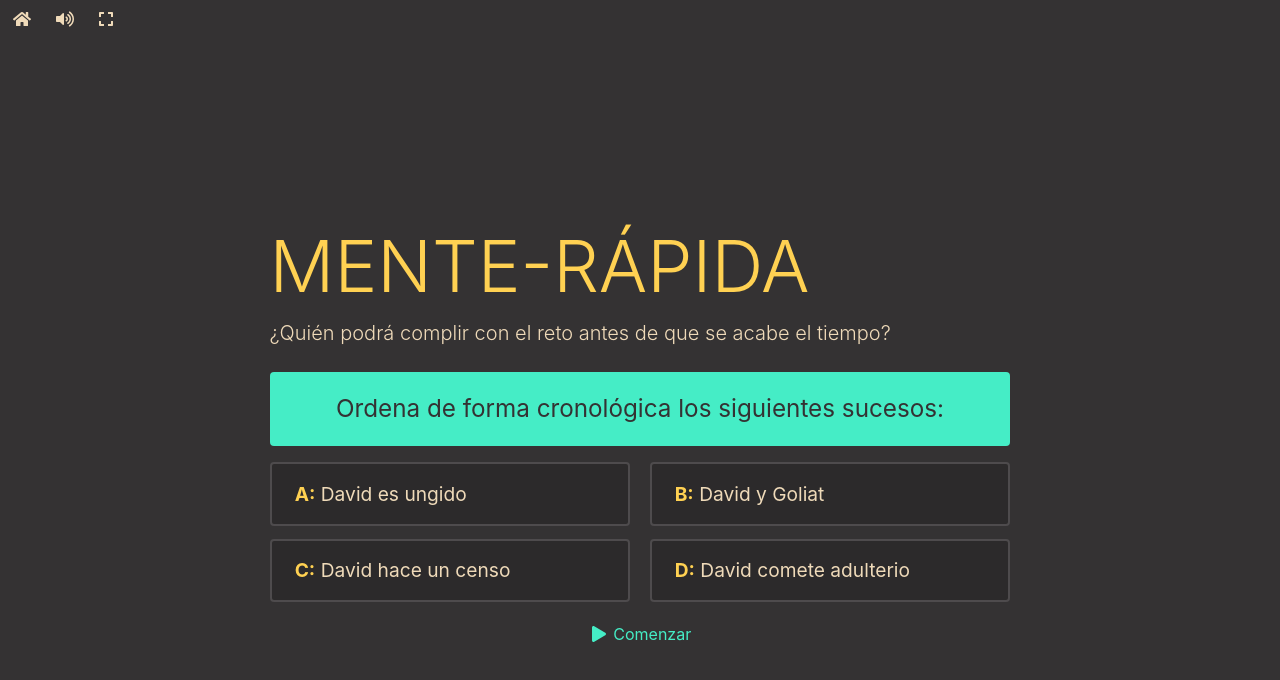
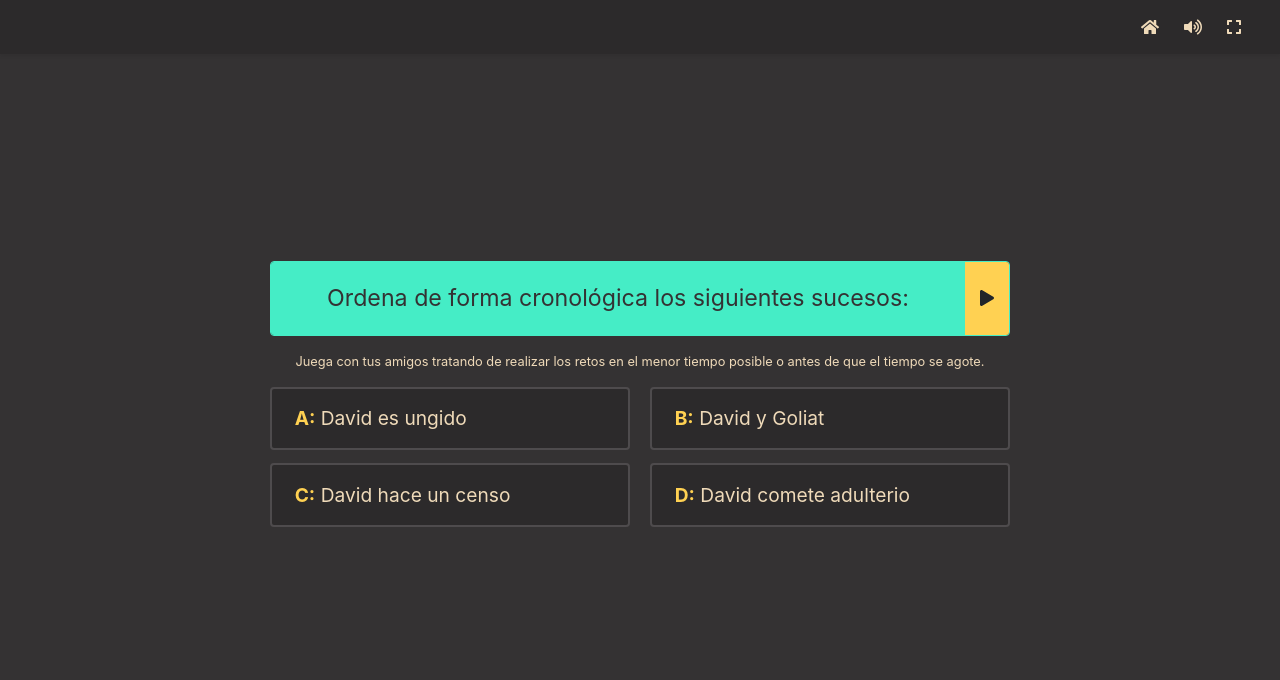
Before and after one commit to xtiam57/biblionaire, an Angular app: page /mente-rapida in a window 1280 px wide. Shown: the top 680 px of the page. Built offline with nearby package versions, Linux system fonts and the light colour scheme.

Commit message:
Style changes

```diff
--- a/src/app/app.component.html
+++ b/src/app/app.component.html
@@ -1,3 +1,5 @@
+<nav class="navbar fixed-top navbar-dark bg-dark shadow-sm">
+  <div class="container-fluid justify-content-end">
     <div class="btn-group">
       <button routerLink="/" class="btn btn-link text-light" title="Ir al menú principal">
         <fa-icon [icon]="faHome"></fa-icon>
@@ -11,5 +13,7 @@
         <fa-icon [icon]="!isFullScreen ? faExpand : faCompress"></fa-icon>
       </button>
     </div>
+  </div>
+  </nav>
 
 <router-outlet></router-outlet>
--- a/src/app/app.component.scss
+++ b/src/app/app.component.scss
@@ -1,8 +1,3 @@
-.btn-group {
-  position: sticky;
-  top: 0;
-
-  .btn {
-    box-shadow: none;
-  }
+.btn {
+  box-shadow: none;
 }
--- a/src/app/app.component.ts
+++ b/src/app/app.component.ts
@@ -24,7 +24,9 @@ export class AppComponent {
   faVolumeUp = faVolumeUp;
   faVolumeMute = faVolumeMute;
 
-  constructor(private audioService: AudioService) {  }
+  constructor(private audioService: AudioService) {
+    this.audioService.mute();
+  }
 
   toggleVolume(): void {
     this.isMuted ? this.audioService.unmute() : this.audioService.mute();
--- a/src/app/app.module.ts
+++ b/src/app/app.module.ts
@@ -9,6 +9,8 @@ import { MenuComponent } from './pages/menu/menu.component';
 import { GameComponent } from './pages/game/game.component';
 import { QuickMindComponent } from './pages/quick-mind/quick-mind.component';
 import { FontAwesomeModule } from '@fortawesome/angular-fontawesome';
+import { LogoComponent } from './components/logo/logo.component';
+import { WidthDirective } from './directives/width.directive';
 
 @NgModule({
   declarations: [
@@ -16,6 +18,8 @@ import { FontAwesomeModule } from '@fortawesome/angular-fontawesome';
     MenuComponent,
     GameComponent,
     QuickMindComponent,
+    LogoComponent,
+    WidthDirective,
   ],
   imports: [BrowserModule, AppRoutingModule, FormsModule, NgbModule, FontAwesomeModule],
   providers: [],
--- /dev/null
+++ b/src/app/directives/width.directive.ts
@@ -0,0 +1,14 @@
+import { Directive, ElementRef, Input } from '@angular/core';
+
+@Directive({
+  // tslint:disable-next-line: directive-selector
+  selector: '[width]',
+})
+export class WidthDirective {
+  @Input()
+  set width(width: string) {
+    this.elem.nativeElement.style.width = width;
+  }
+
+  constructor(private elem: ElementRef) {}
+}
--- a/src/app/pages/game/game.component.html
+++ b/src/app/pages/game/game.component.html
@@ -1,5 +1,5 @@
 <div class="container">
-  <div class="row vh-100 align-items-center">
+  <div class="row h-100 align-items-start align-items-sm-center">
     <div class="col-12 col-lg-8 offset-lg-2">
       <div class="mb-4">
         <h1 class="display-1">
@@ -13,7 +13,7 @@
             ¡Correcto!
           </span>
           <span class="text-danger" *ngIf="gameService.isIncorrectAnswer()">
-            Game Over
+            Has Perdido...
           </span>
         </h1>
         <p class="lead">
@@ -26,7 +26,7 @@
           </span>
           <span *ngIf="!gameService.isAnswerRevealed && !gameService.hasQuit">/</span>
           <span *ngIf="!gameService.isAnswerRevealed && !gameService.hasQuit" class="text-primary">
-            Asegurado en caso de perder: {{ gameService.getCurrentFloorPrice() }}
+            Asegurado: {{ gameService.getCurrentFloorPrice() }}
           </span>
         </p>
       </div>
@@ -55,8 +55,8 @@
             </ngb-progressbar>
           </div>
 
-          <small class="d-block text-primary text-left mb-3" *ngIf="gameService.isFloor()">
-            Si respondes correctamente esta pregunta puedes asegurar la cantidad de puntos ganados hasta ahora.
+          <small class="d-block text-secondary text-left mb-3" *ngIf="gameService.isFloor()">
+            Si respondes correctamente esta pregunta puedes asegurar la cantidad ganada hasta ahora.
           </small>
 
           <div class="row game-options">
@@ -81,7 +81,7 @@
             <button routerLink="/"
                     *ngIf="(gameService.isAnswerRevealed && gameService.isIncorrectAnswer()) || gameService.hasQuit || (gameService.isAnswerRevealed && gameService.isEnd())"
                     class="btn btn-link">
-              <fa-icon [icon]="faHome" [fixedWidth]="true"></fa-icon> Ir al menú principal
+              Ir al menú principal
             </button>
           </div>
         </div>
--- a/src/app/pages/game/game.component.scss
+++ b/src/app/pages/game/game.component.scss
@@ -1,5 +1,10 @@
+.container {
+  padding-top: 70px;
+  height: calc(100vh - 70px);
+}
+
 .display-1 {
-  font-size: calc(2rem + 4vmin);
+  font-size: calc(2rem + 3.5vmin);
 }
 
 .game-board {
@@ -22,7 +27,7 @@
     overflow: hidden;
 
     p {
-      font-size: calc(1.5rem + 0.03vmin);
+      font-size: calc(1.2rem + 0.5vmin);
       padding: 1.2rem;
       color: #343233;
       background-color: var(--primary);
--- a/src/app/pages/menu/menu.component.html
+++ b/src/app/pages/menu/menu.component.html
@@ -1,9 +1,15 @@
 <div class="container">
   <div class="row vh-100 align-items-center">
-    <div class="col-12 text-center">
-      <!-- <img src="assets/images/logo.png" alt=""> -->
-      <h1 class="display-1 text-uppercase text-primary">Biblionaire</h1>
-      <p class="lead mb-5">El juego que pone a prueba todos tus conocimientos bíblicos</p>
+    <div class="col-12 d-flex flex-column text-center">
+      <app-logo></app-logo>
+
+      <div class="display-1 text-uppercase text-primary">
+        Biblionaire
+      </div>
+
+      <p class="lead mb-4">
+        El juego que pone a prueba todos tus conocimientos bíblicos
+      </p>
 
       <div class="col-sm-12 col-md-6 offset-md-3">
         <button routerLink="/jugar" class="btn btn-secondary btn-lg btn-block" *ngIf="basicTotal > 0">
@@ -14,12 +20,10 @@
           <fa-icon [icon]="faClock" [fixedWidth]="true"></fa-icon> Mente-rápida
         </button>
 
-        <p class="text-center mt-3">
-          <small>
-            Creado por Christiam Mena (v1.0.0) <br />
-            <a href="https://github.com/xtiam57/biblionaire" target="_blank">@xtiam57</a>
-          </small>
-        </p>
+        <small class="d-block mt-3">
+          Creado por Christiam Mena (v1.0.0) <br />
+          <a href="https://github.com/xtiam57/biblionaire" target="_blank">@xtiam57</a>
+        </small>
       </div>
     </div>
   </div>
--- a/src/app/pages/menu/menu.component.scss
+++ b/src/app/pages/menu/menu.component.scss
@@ -1,7 +1,4 @@
-.btn {
-  padding: 1rem;
+.display-1 {
+  font-size: calc(2.8rem + 5vmin);
+  text-align: center;
 }
-
-.display-1 {
-  font-size: calc(2.5rem + 5vmin);
-}
--- a/src/app/pages/quick-mind/quick-mind.component.html
+++ b/src/app/pages/quick-mind/quick-mind.component.html
@@ -1,13 +1,22 @@
 <div class="container">
-  <div class="row vh-100 align-items-center">
+  <div class="row h-100 align-items-start align-items-sm-center">
     <div class="col-12 col-lg-8 offset-lg-2">
-      <div class="mb-4" *ngIf="!quickMindService.isAnswerRevealed">
-        <h1 class="display-1 text-uppercase text-secondary">Mente-rápida</h1>
-        <p class="lead">¿Quién podrá complir con el reto antes de que se acabe el tiempo?</p>
-      </div>
+      <div class="game-question">
+        <div *ngIf="!quickMindService.isAnswerRevealed" class="game-question-wrapper mb-3">
+          <p>
+            {{ quickMindService.getCurrentQuestion().question }}
+          </p>
 
-      <div class="game-question">
-        <p *ngIf="!quickMindService.isAnswerRevealed">{{ quickMindService.getCurrentQuestion().question }}</p>
+          <button *ngIf="!quickMindService.hasStarted && quickMindService.getCurrentQuestion().options.length"
+                  (click)="quickMindService.play()" class="btn btn-secondary" title="Comenzar">
+            <fa-icon [icon]="faPlay" [fixedWidth]="true"></fa-icon>
+          </button>
+
+          <button *ngIf="!quickMindService.isTimerRunning && !quickMindService.isAnswerRevealed && quickMindService.hasStarted"
+                  (click)="quickMindService.revealAnswer()" class="btn btn-secondary" title="Revelar Respuesta">
+            <fa-icon [icon]="faEye" [fixedWidth]="true"></fa-icon>
+          </button>
+        </div>
 
         <div *ngIf="quickMindService.timeLeft >= 0 && quickMindService.timeLeft <= 20 && !quickMindService.isAnswerRevealed"
              class="mb-3">
@@ -15,6 +24,10 @@
                            height="0.5rem">
           </ngb-progressbar>
         </div>
+
+        <small class="d-block text-center mb-3">
+          Juega con tus amigos tratando de realizar los retos en el menor tiempo posible o antes de que el tiempo se agote.
+        </small>
 
         <div *ngIf="!quickMindService.isAnswerRevealed" class="row game-options">
           <div *ngFor="let option of quickMindService.getCurrentQuestion().options; index as i" class="col-12 col-md-6">
@@ -38,20 +51,14 @@
         </div>
 
         <div class="text-center">
-          <button *ngIf="!quickMindService.hasStarted && quickMindService.getCurrentQuestion().options.length"
-                  (click)="quickMindService.play()" class="btn btn-link">
-            <fa-icon [icon]="faPlay" [fixedWidth]="true"></fa-icon> Comenzar
-          </button>
 
-          <button *ngIf="!quickMindService.isTimerRunning && !quickMindService.isAnswerRevealed && quickMindService.hasStarted"
-                  (click)="quickMindService.revealAnswer()" class="btn btn-link">
-            <fa-icon [icon]="faEye" [fixedWidth]="true"></fa-icon> Revelar Respuesta
-          </button>
+
+
 
           <button routerLink="/"
                   *ngIf="quickMindService.isAnswerRevealed || !quickMindService.getCurrentQuestion().options.length"
                   class="btn btn-link">
-            <fa-icon [icon]="faHome" [fixedWidth]="true"></fa-icon> Ir al menú principal
+            Ir al menú principal
           </button>
         </div>
 
--- a/src/app/pages/quick-mind/quick-mind.component.scss
+++ b/src/app/pages/quick-mind/quick-mind.component.scss
@@ -1,16 +1,34 @@
+.container {
+  padding-top: 70px;
+  height: calc(100vh - 70px);
+}
+
 .display-1 {
-  font-size: calc(2rem + 5vmin);
+  font-size: calc(2rem + 3.5vmin);
 }
 
 .game-question {
   text-align: center;
 
-  p {
-    font-size: calc(1.5rem + 0.03vmin);
-    padding: 1.2rem;
-    color: #343233;
-    background-color: var(--primary);
+   .game-question-wrapper {
+    display: flex;
     border-radius: 0.25rem;
+    border: solid 1px var(--primary);
+    overflow: hidden;
+
+    p {
+      font-size: calc(1.2rem + 0.5vmin);
+      padding: 1.2rem;
+      color: #343233;
+      background-color: var(--primary);
+      margin-bottom: 0;
+      width: 100%;
+    }
+
+    .btn {
+      border-radius: 0;
+      border: none;
+    }
   }
 
   .game-options {
--- a/src/styles.scss
+++ b/src/styles.scss
@@ -6,6 +6,7 @@ $theme-colors: (
   "light": #efdab9,
   "danger": hsl(14, 100%, 53%),
   "success": hsl(141, 53%, 53%),
+  "super-light": #4e4b4d
 );
 
 $body-color: #efdab9;
```
Also changed, not shown: 1 other file (tests, documents, lock files or other folders). Lines whose indentation alone changed are shown as unchanged.
